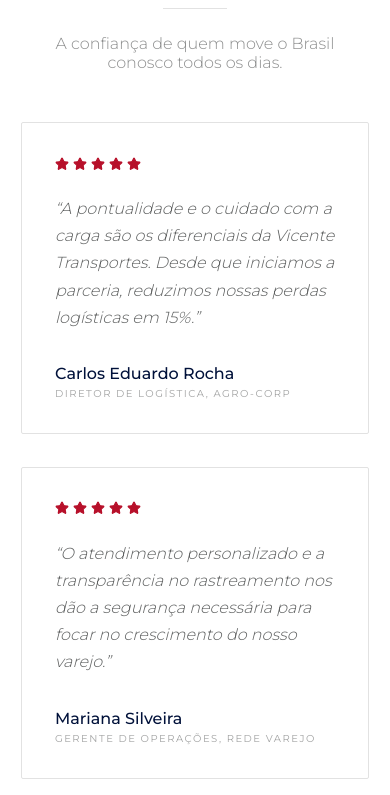
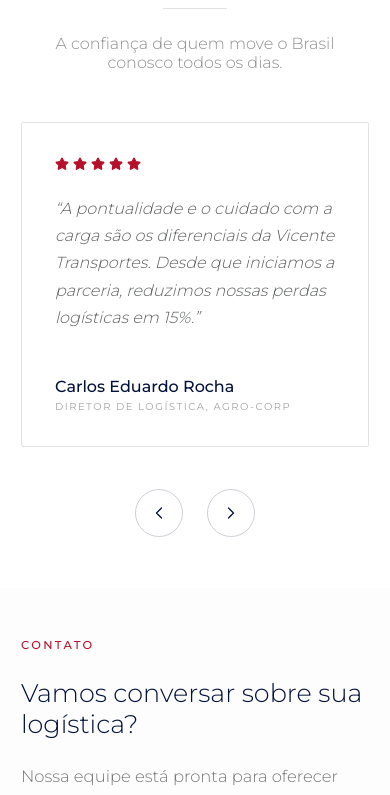
Before and after one commit to gabste8831/Tr-Transportes-Landing-Page, a Next.js app: page / in a window 390 px wide. Shown: the part 4280-5075 px from the top of the page. Built offline with nearby package versions, Linux system fonts and the light colour scheme.

Commit message:
ajustes na fluidez entre cards de recomendação (avaliações)

```diff
--- a/src/components/sections/testimonials/Testimonials.module.css
+++ b/src/components/sections/testimonials/Testimonials.module.css
@@ -46,10 +46,27 @@
   font-weight: 300;
 }
 
-.grid {
-  display: grid;
-  grid-template-columns: 1fr;
-  gap: var(--space-lg);
+/* Carousel viewport: clips the sliding track. Width/margin extend it just
+   enough to cancel out the cardOuter side padding, so the first and last
+   cards line up with the container edge (same fix as the Team carousel). */
+.viewport {
+  overflow: hidden;
+  width: calc(100% + var(--space-lg));
+  margin-inline: calc(var(--space-lg) / -2);
+}
+
+/* Width/transform are computed in JS from testimonial count + visible count,
+   so this keeps working regardless of how many testimonials there are. */
+.track {
+  display: flex;
+  transition: transform 0.6s cubic-bezier(0.65, 0, 0.35, 1);
+}
+
+/* Spacing wrapper only — the visual card (.card) keeps its own padding untouched. */
+.cardOuter {
+  flex: 0 0 auto;
+  padding-inline: calc(var(--space-lg) / 2);
+  box-sizing: border-box;
 }
 
 .card {
@@ -59,6 +76,7 @@
   transition: box-shadow 0.5s ease;
   display: flex;
   flex-direction: column;
+  height: 100%;
 }
 
 .card:hover {
@@ -129,9 +147,3 @@
 .controlButton:active {
   transform: scale(0.95);
 }
-
-@media (min-width: 768px) {
-  .grid {
-    grid-template-columns: repeat(3, 1fr);
-  }
-}
--- a/src/components/sections/testimonials/Testimonials.tsx
+++ b/src/components/sections/testimonials/Testimonials.tsx
@@ -1,6 +1,6 @@
 "use client";
 
-import { useState } from "react";
+import { useEffect, useRef, useState } from "react";
 import { Star, ChevronLeft, ChevronRight } from "lucide-react";
 import styles from "./Testimonials.module.css";
 
@@ -23,20 +23,63 @@ const TESTIMONIALS = [
     name: "Roberto Mendes",
     role: "CEO, Sul Têxtil",
   },
+  {
+    quote:
+      "A confiabilidade nas entregas e a comunicação durante todo o processo fizeram da Vicente Transportes um parceiro estratégico para nossa operação.",
+    name: "Fernanda Oliveira",
+    role: "Coordenadora de Suprimentos, Indústria Nova Era",
+  },
+  {
+    quote:
+      "Mesmo em períodos de alta demanda, a equipe sempre cumpriu os prazos acordados. É uma parceria que transmite confiança e profissionalismo.",
+    name: "Ricardo Almeida",
+    role: "Gerente de Distribuição, Alimentos Serranos",
+  },
+  {
+    quote:
+      "Encontramos na Vicente Transportes um serviço ágil, seguro e com excelente suporte. O compromisso com a qualidade faz toda a diferença no dia a dia.",
+    name: "Patrícia Gomes",
+    role: "Diretora Administrativa, Metalúrgica Horizonte",
+  },
 ];
 
+/** 1 card on phones, 2 on tablets, 3 from desktop up — same breakpoints as the Team carousel. */
+function useVisibleCount() {
+  const [visible, setVisible] = useState(3);
+
+  useEffect(() => {
+    const update = () => {
+      const w = window.innerWidth;
+      if (w < 640) setVisible(1);
+      else if (w < 1024) setVisible(2);
+      else setVisible(3);
+    };
+    update();
+    window.addEventListener("resize", update);
+    return () => window.removeEventListener("resize", update);
+  }, []);
+
+  return visible;
+}
+
 export default function Testimonials() {
-  const [start, setStart] = useState(0);
-  const visible = 3;
+  const visible = useVisibleCount();
+  const count = TESTIMONIALS.length;
+  const maxIndex = Math.max(0, count - visible);
+  const [index, setIndex] = useState(0);
 
-  const prev = () =>
-    setStart((s) => (s - 1 + TESTIMONIALS.length) % TESTIMONIALS.length);
-  const next = () => setStart((s) => (s + 1) % TESTIMONIALS.length);
+  useEffect(() => {
+    setIndex((i) => Math.min(i, maxIndex));
+  }, [maxIndex]);
 
-  const ordered = Array.from(
-    { length: Math.min(visible, TESTIMONIALS.length) },
-    (_, i) => TESTIMONIALS[(start + i) % TESTIMONIALS.length]
-  );
+  const goTo = (nextIndex: number) => {
+    const span = maxIndex + 1;
+    setIndex(((nextIndex % span) + span) % span);
+  };
+
+  const trackWidthPercent = (count / visible) * 100;
+  const translatePercent = (index * 100) / count;
+  const cardBasisPercent = 100 / count;
 
   return (
     <section className={styles.section} id="depoimentos">
@@ -50,9 +93,25 @@ export default function Testimonials() {
           </p>
         </div>
 
-        <div className={styles.grid}>
-          {ordered.map((t) => (
-            <div key={t.name} className={styles.card}>
+        <div
+          className={styles.viewport}
+          role="region"
+          aria-label="Carrossel de depoimentos"
+        >
+          <div
+            className={styles.track}
+            style={{
+              width: `${trackWidthPercent}%`,
+              transform: `translateX(-${translatePercent}%)`,
+            }}
+          >
+            {TESTIMONIALS.map((t) => (
+              <div
+                key={t.name}
+                className={styles.cardOuter}
+                style={{ flexBasis: `${cardBasisPercent}%` }}
+              >
+                <div className={styles.card}>
                   <div className={styles.stars}>
                     {Array.from({ length: 5 }).map((_, i) => (
                       <Star key={i} size={14} className={styles.star} />
@@ -64,25 +123,31 @@ export default function Testimonials() {
                     <p className={styles.role}>{t.role}</p>
                   </div>
                 </div>
+              </div>
             ))}
           </div>
+        </div>
 
+        {maxIndex > 0 && (
           <div className={styles.controls}>
             <button
+              type="button"
               aria-label="Depoimento anterior"
-            onClick={prev}
+              onClick={() => goTo(index - 1)}
               className={styles.controlButton}
             >
               <ChevronLeft size={20} strokeWidth={1.5} />
             </button>
             <button
+              type="button"
               aria-label="Próximo depoimento"
-            onClick={next}
+              onClick={() => goTo(index + 1)}
               className={styles.controlButton}
             >
               <ChevronRight size={20} strokeWidth={1.5} />
             </button>
           </div>
+        )}
       </div>
     </section>
   );
```
Lines whose indentation alone changed are shown as unchanged.
